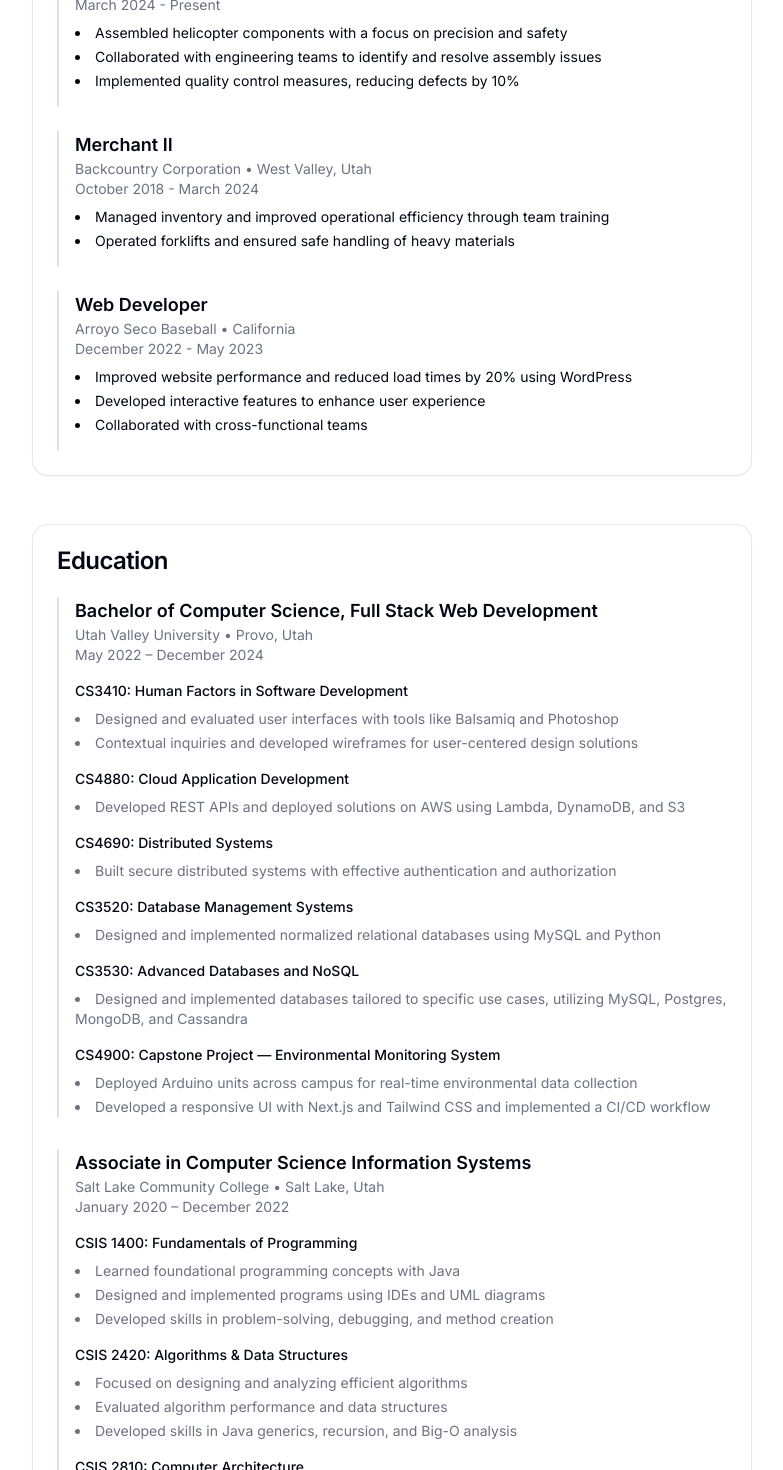
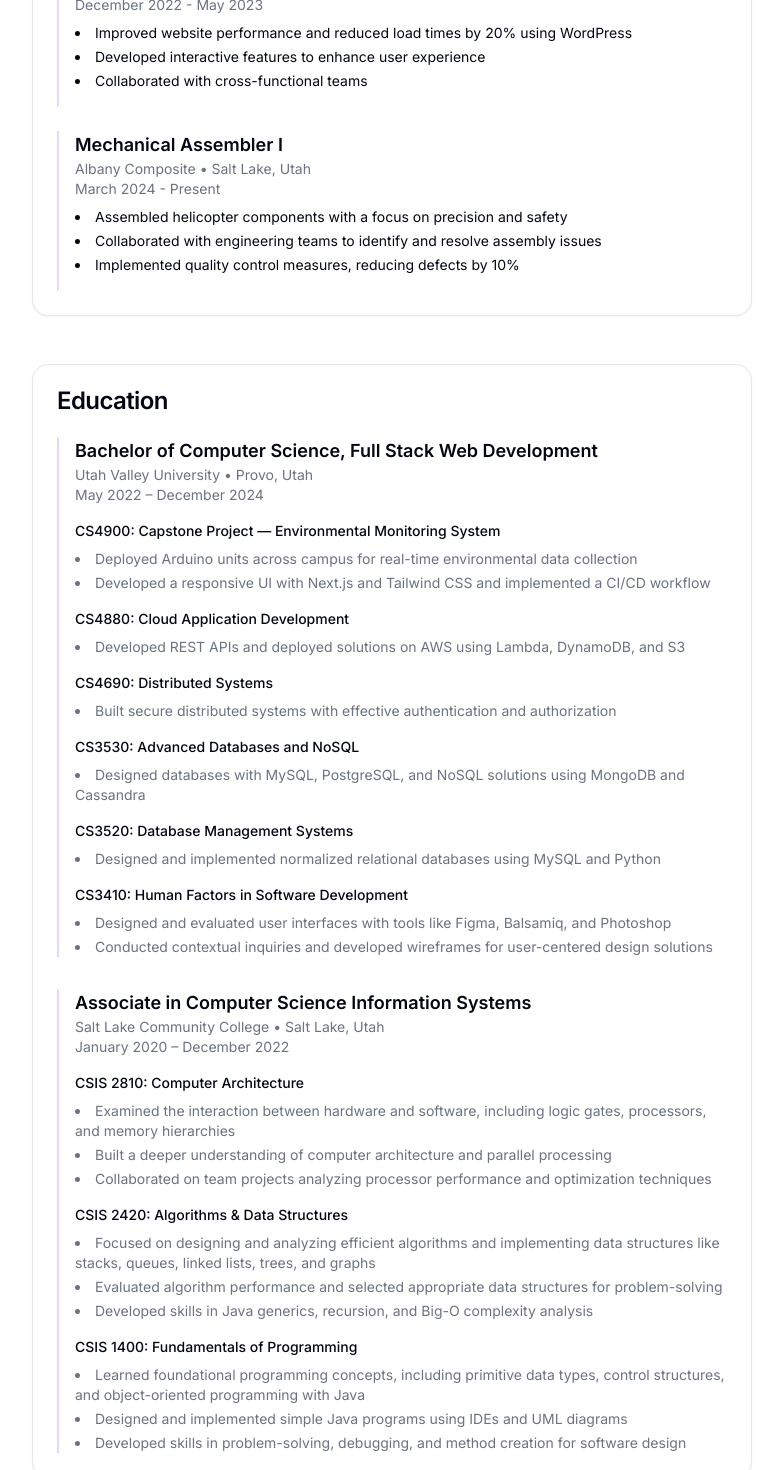
Before and after one commit to dchamp16/aboutme, a Next.js app: page / in a window 1280 px wide. Shown: the part 1280-2750 px from the top of the page, without its empty margins (176-959 px from the left). Built offline with nearby package versions, Linux system fonts and the light colour scheme; no server answers.

Commit message:
updated the data

```diff
--- a/app/data/resume.ts
+++ b/app/data/resume.ts
@@ -8,10 +8,12 @@ export const resumeData = {
   name: 'Peter Justine Ramos',
   summary: 'Full Stack Developer with hands-on experience in JavaScript, TypeScript, React, NodeJS, and modern web technologies. Skilled in creating user-friendly applications and implementing cloud using AWS and Google Console. Passionate about developing high-quality software through collaboration and building projects.',
   skills: {
-    frontend: ['JavaScript', 'TypeScript', 'ReactJS', 'Next.js', 'Tailwind', 'Sass', 'Bootstrap', 'jQuery'],
-    backend: ['NodeJS', 'ExpressJS', 'REST APIs', 'SQL', 'NoSQL'],
-    cloud: ['AWS', 'Docker', 'Google Console'],
-    tools: ['Git', 'MongoDB', 'MySQL'],
+    frontend: ['JavaScript', 'TypeScript', 'Vue.js', 'React.js', 'Next.js', 'Tailwind', 'CSS', 'Sass', 'Bootstrap', 'jQuery'],
+    backend: ['Node.js', 'Express.js', 'REST APIs'],
+    databases: ['SQL', 'MongoDB', 'PostgreSQL', 'Snowflake'],
+    cloud: ['AWS', 'Google Console', 'Docker'],
+    tools: ['Git', 'Visual Studio Code', 'IntelliJ IDEA', 'Lucidchart'],
+    prototyping: ['Figma', 'Adobe XD', 'Sketch', 'Balsamiq'],
     softSkills: ['Agile methodologies', 'Team collaboration', 'Problem-solving'],
     other: ['C', 'C++', 'Python']
   },
@@ -23,11 +25,11 @@ export const resumeData = {
       location: 'Provo, Utah',
       courses: [
         {
-          code: 'CS3410',
-          name: 'Human Factors in Software Development',
+          code: 'CS4900',
+          name: 'Capstone Project — Environmental Monitoring System',
           highlights: [
-            'Designed and evaluated user interfaces with tools like Balsamiq and Photoshop',
-            'Contextual inquiries and developed wireframes for user-centered design solutions'
+            'Deployed Arduino units across campus for real-time environmental data collection',
+            'Developed a responsive UI with Next.js and Tailwind CSS and implemented a CI/CD workflow'
           ]
         },
         {
@@ -45,6 +47,13 @@ export const resumeData = {
           ]
         },
         {
+          code: 'CS3530',
+          name: 'Advanced Databases and NoSQL',
+          highlights: [
+            'Designed databases with MySQL, PostgreSQL, and NoSQL solutions using MongoDB and Cassandra'
+          ]
+        },
+        {
           code: 'CS3520',
           name: 'Database Management Systems',
           highlights: [
@@ -52,18 +61,11 @@ export const resumeData = {
           ]
         },
         {
-          code: 'CS3530',
-          name: 'Advanced Databases and NoSQL',
+          code: 'CS3410',
+          name: 'Human Factors in Software Development',
           highlights: [
-            'Designed and implemented databases tailored to specific use cases, utilizing MySQL, Postgres, MongoDB, and Cassandra'
-          ]
-        },
-        {
-          code: 'CS4900',
-          name: 'Capstone Project — Environmental Monitoring System',
-          highlights: [
-            'Deployed Arduino units across campus for real-time environmental data collection',
-            'Developed a responsive UI with Next.js and Tailwind CSS and implemented a CI/CD workflow'
+            'Designed and evaluated user interfaces with tools like Figma, Balsamiq, and Photoshop',
+            'Conducted contextual inquiries and developed wireframes for user-centered design solutions'
           ]
         }
       ]
@@ -75,36 +77,48 @@ export const resumeData = {
       location: 'Salt Lake, Utah',
       courses: [
         {
-          code: 'CSIS 1400',
-          name: 'Fundamentals of Programming',
+          code: 'CSIS 2810',
+          name: 'Computer Architecture',
           highlights: [
-            'Learned foundational programming concepts with Java',
-            'Designed and implemented programs using IDEs and UML diagrams',
-            'Developed skills in problem-solving, debugging, and method creation'
+            'Examined the interaction between hardware and software, including logic gates, processors, and memory hierarchies',
+            'Built a deeper understanding of computer architecture and parallel processing',
+            'Collaborated on team projects analyzing processor performance and optimization techniques'
           ]
         },
         {
           code: 'CSIS 2420',
           name: 'Algorithms & Data Structures',
           highlights: [
-            'Focused on designing and analyzing efficient algorithms',
-            'Evaluated algorithm performance and data structures',
-            'Developed skills in Java generics, recursion, and Big-O analysis'
+            'Focused on designing and analyzing efficient algorithms and implementing data structures like stacks, queues, linked lists, trees, and graphs',
+            'Evaluated algorithm performance and selected appropriate data structures for problem-solving',
+            'Developed skills in Java generics, recursion, and Big-O complexity analysis'
           ]
         },
         {
-          code: 'CSIS 2810',
-          name: 'Computer Architecture',
+          code: 'CSIS 1400',
+          name: 'Fundamentals of Programming',
           highlights: [
-            'Examined hardware-software interaction and computer architecture',
-            'Built understanding of parallel processing',
-            'Collaborated on processor performance optimization projects'
+            'Learned foundational programming concepts, including primitive data types, control structures, and object-oriented programming with Java',
+            'Designed and implemented simple Java programs using IDEs and UML diagrams',
+            'Developed skills in problem-solving, debugging, and method creation for software design'
           ]
         }
       ]
     }
+
   ],
   experience: [
+    {
+      company: 'Arroyo Seco Baseball',
+      location: 'California',
+      position: 'Web Developer',
+      dates: 'December 2022 - May 2023',
+      responsibilities: [
+        'Improved website performance and reduced load times by 20% using WordPress',
+        'Developed interactive features to enhance user experience',
+        'Collaborated with cross-functional teams'
+      ]
+    },
     {
       company: 'Albany Composite',
       location: 'Salt Lake, Utah',
@@ -116,27 +130,6 @@ export const resumeData = {
         'Implemented quality control measures, reducing defects by 10%'
       ]
     },
-    {
-      company: 'Backcountry Corporation',
-      location: 'West Valley, Utah',
-      position: 'Merchant II',
-      dates: 'October 2018 - March 2024',
-      responsibilities: [
-        'Managed inventory and improved operational efficiency through team training',
-        'Operated forklifts and ensured safe handling of heavy materials'
-      ]
-    },
-    {
-      company: 'Arroyo Seco Baseball',
-      location: 'California',
-      position: 'Web Developer',
-      dates: 'December 2022 - May 2023',
-      responsibilities: [
-        'Improved website performance and reduced load times by 20% using WordPress',
-        'Developed interactive features to enhance user experience',
-        'Collaborated with cross-functional teams'
-      ]
-    }
   ],
   projects: [
     {
```
